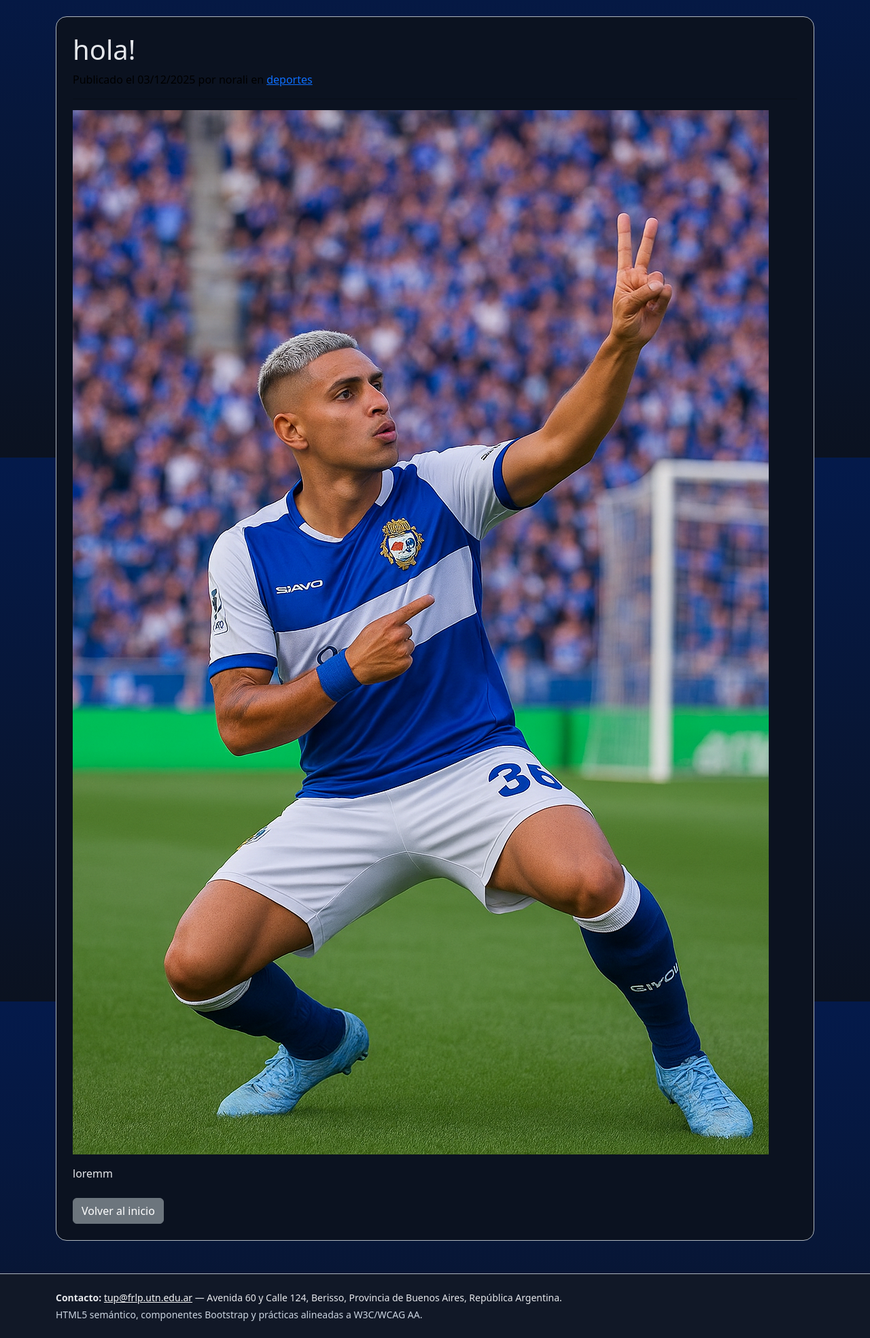
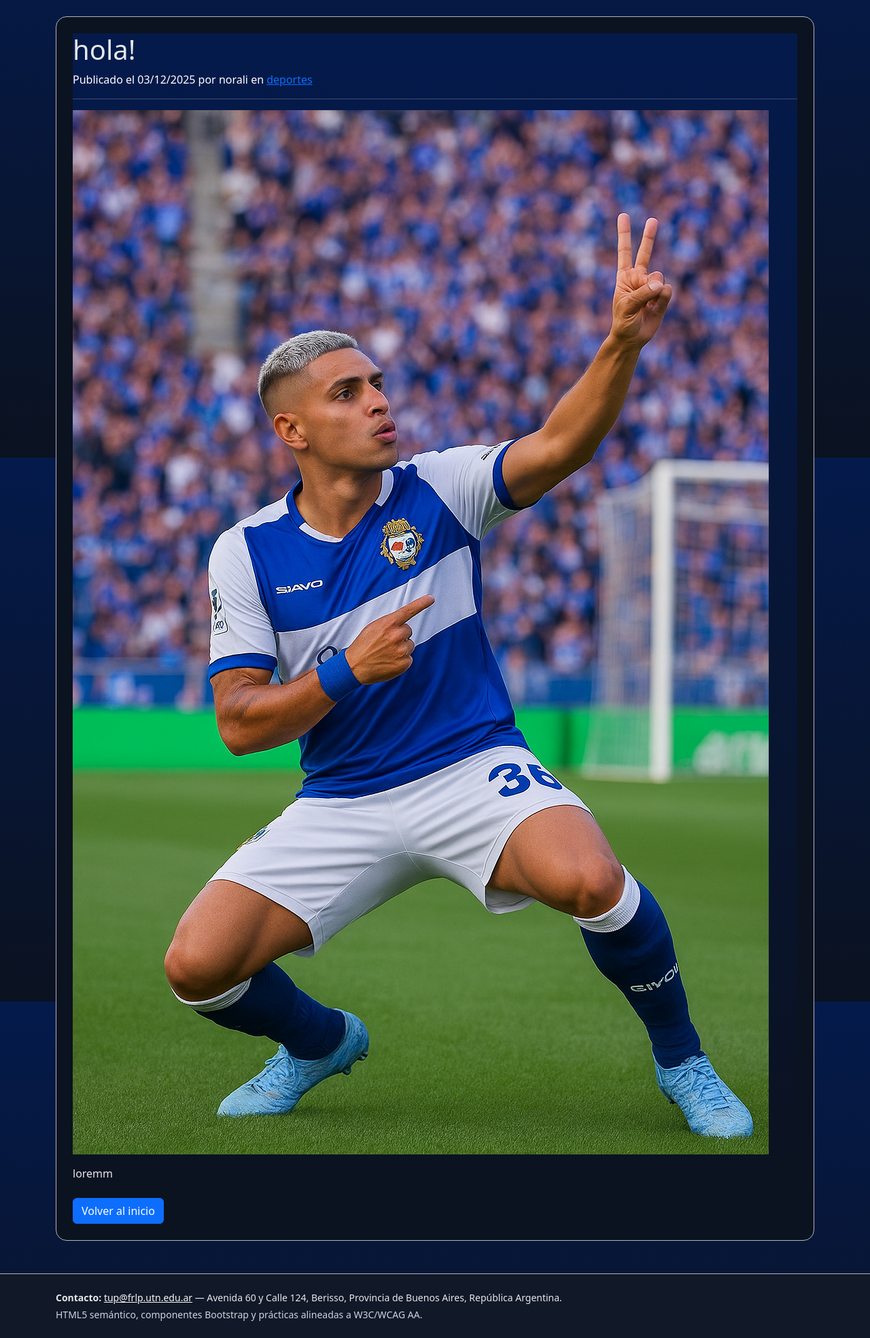
Before and after one commit to Lawcito/academic_blog, a Django app: page /articulos/5/ in a window 1280 px wide. Shown: the part 127-2095 px from the top of the page at 68% size. Run offline with Django 5.2, Linux system fonts and the light colour scheme; data comes from the database, SQL or seed files in the repository; both versions use the stored data as it was after the commit.

Commit message:
foto ico

```diff
--- a/blog_academico/templates/articulo_detalle.html
+++ b/blog_academico/templates/articulo_detalle.html
@@ -3,9 +3,9 @@
 {% block title %}{{ articulo.titulo }}{% endblock %}
 
 {% block content %}
-  <article>
+  <article class="bg-surface">
     <h1>{{ articulo.titulo }}</h1>
-    <p class="text-black">
+    <p class="text-white">
       Publicado el {{ articulo.fecha_publicacion|date:"d/m/Y" }}
       {% if articulo.autor %} por {{ articulo.autor.username }}{% endif %}
       en <a href="{% url 'blog_edicion:articulos_por_categoria' articulo.categoria.pk %}">{{ articulo.categoria.nombre }}</a>
@@ -20,7 +20,7 @@
   </article>
 
   <div class="mt-4">
-    <a href="{% url 'home' %}" class="btn btn-secondary">Volver al inicio</a>
+    <a href="{% url 'home' %}" class="btn btn-primary">Volver al inicio</a>
     {% if user == articulo.autor %}
       <a href="{% url 'blog_edicion:editar_articulo' pk=articulo.pk %}" class="btn btn-primary">Editar Artículo</a>
     {% endif %}
```
Also changed, not shown: blog_academico/db.sqlite3, blog_academico/media/articulos/ChatGPT_Image_1_dic_2025_23_10_53.png (added), blog_academico/static/css/estilos.css (line endings or trailing spaces).
